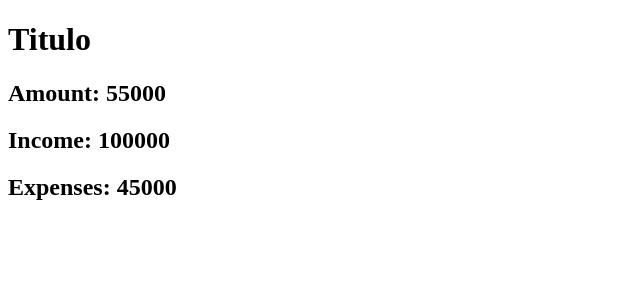
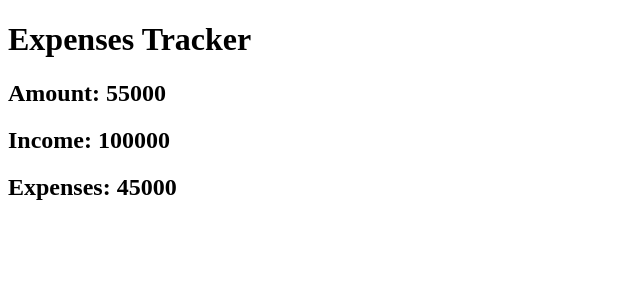
Before and after one commit to AllanAcostaM/Expenses_Tracker, an Angular app in the folder angular17_expenses_tracker/: page / in a window 1280 px wide. Shown: the top 300 px of the page, without its empty margins (0-640 px from the left). Built offline with nearby package versions, Linux system fonts and the light colour scheme.

Commit message:
Angular: Input basado en una interface

```diff
--- a/angular17_expenses_tracker/src/app/app.component.html
+++ b/angular17_expenses_tracker/src/app/app.component.html
@@ -1,5 +1,5 @@
 <div class="content">
-  <app-balance />
+  <app-balance title="Expenses Tracker" [balance]="balance" />
 </div>
 
 <!-- <router-outlet></router-outlet> -->
--- a/angular17_expenses_tracker/src/app/app.component.ts
+++ b/angular17_expenses_tracker/src/app/app.component.ts
@@ -5,6 +5,7 @@ import { RouterOutlet } from '@angular/router';
 
 // Components
 import { BalanceComponent } from './components/balance/balance.component';
+import { Balance } from './models/balance.model';
 
 @Component({
   selector: 'app-root',
@@ -14,5 +15,9 @@ import { BalanceComponent } from './components/balance/balance.component';
   styleUrl: './app.component.scss'
 })
 export class AppComponent {
-
+  balance: Balance = {
+    amount: 55_000,
+    income: 100_000,
+    expenses: 45_000,
+  };
 }
--- a/angular17_expenses_tracker/src/app/components/balance/balance.component.ts
+++ b/angular17_expenses_tracker/src/app/components/balance/balance.component.ts
@@ -12,6 +12,6 @@ import { Balance } from '../../models/balance.model';
   styleUrl: './balance.component.scss'
 })
 export class BalanceComponent {
-  @Input() title: string = 'Titulo';
-  @Input() balance: Balance = { amount: 55_000, income: 100_000, expenses: 45_000 };
+  @Input() title!: string;
+  @Input() balance!: Balance
 }
```
